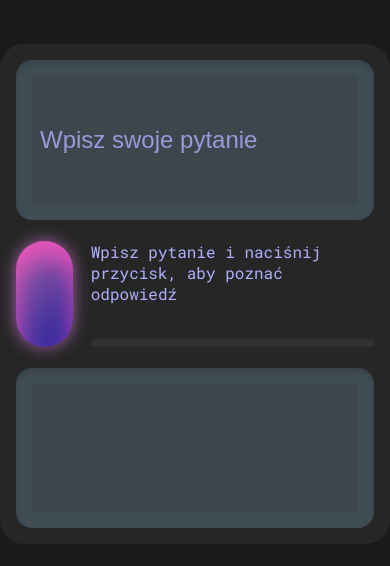
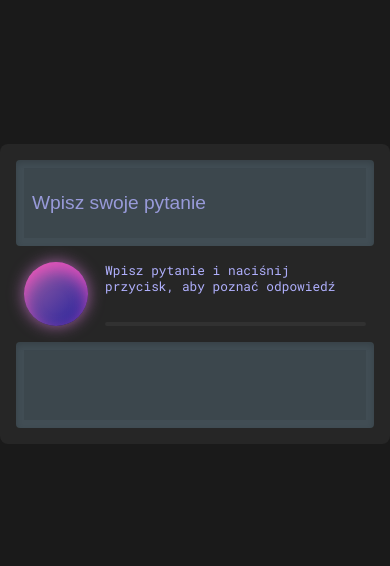
Before and after one commit to bartbory/decyzjonator, a plain HTML site: page index.html in a window 390 px wide. Shown: the part 128-694 px from the top of the page. Drawn offline with Linux system fonts and the light colour scheme.

Commit message:
update mobile view

```diff
--- a/sass/style.sass
+++ b/sass/style.sass
@@ -7,51 +7,47 @@
     box-sizing: border-box
 
 body
-    height: 100vh
+    display: flex
+    flex-direction: row
+    justify-content: center
+    align-items: center
+    align-content: center
+    min-height: 100vh
     background-color: #1a1a1a
     font-family: 'Roboto Mono', sans-serif
     color: $base-font
     font-size: 10px
-input
-    @include proportion(100%, 0, 8px)
-    color: $base-font
-    background-color: rgba(0,0,0,.08)
-    border: none
-    width: 100%
-    font-size: 2.4em
-    resize: none
-    &::placeholder
-        color: rgba($base-font,.8)
+
 .wrapper
     @include proportion(500px, 24px, 16px 0)
-    position: relative
-    top: 50%
-    transform: translateY(-50%)
-    margin: 0 auto
     display: flex
     flex-direction: column
     justify-content: space-between
     max-width: 800px
     background-color: #262626
     .textArea
-        flex-basis: 160px
+        flex-basis: 40%
         margin: 0 16px
         background-color: #414d54
         padding: 16px
         border-radius: 16px
         box-shadow: inset 0px 3px 6px rgba(0, 0, 0, 0.16)
 
+
     .control-area
         margin: 0 16px
+        padding: 24px 0
         display: flex
         flex-direction: row
+        flex-basis: 20%
         button
             @include proportion(106px, 53px, 0)
             width: 106px
             background: linear-gradient(135deg, $purple, #1d219b)
             border: none
-            box-shadow: 0 0 16px $purple, inset 0px 16px 24px rgba(254, 82, 191, 0.8);
+            box-shadow: 0 0 16px $purple, inset 0px 16px 24px rgba(254, 82, 191, 0.8)
             cursor: pointer
+            flex-shrink: 0
         .info-section
             display: flex
             flex-direction: column
@@ -78,3 +74,41 @@ input
 
 .loading
     animation: loading-animation 2s 1
+
+input
+    @include proportion(100%, 0, 8px)
+    color: $base-font
+    background-color: rgba(0,0,0,.08)
+    border: none
+    width: 100%
+    font-size: 2.4em
+    resize: none
+    &::placeholder
+        color: rgba($base-font,.8)
+
+@media (max-width: 1024px)
+
+    .wrapper
+        @include proportion(300px, 8px, 16px 0)
+        font-size: 8px
+        .textArea
+            flex-basis: 40%
+            margin: 0 16px
+            padding: 8px
+            border-radius: 4px
+        .control-area
+            margin: 0 24px
+            padding: 16px 0
+            flex-basis: 20%
+            button
+                @include proportion(64px, 32px, 0)
+                width: 64px
+                box-shadow: 0 0 16px $purple, inset 0px 8px 16px rgba(254, 82, 191, 0.8)
+            .info-section
+                .status-bg
+                    @include proportion(4px, 2px, 0)
+                    background-color: #313131
+                    .status
+                        background: linear-gradient(-90deg, $purple, #1d219b)
+                        @include proportion(4px, 2px, 0)
+                        width: 0%
```
Also changed, not shown: css/style.css, 1 other file.
